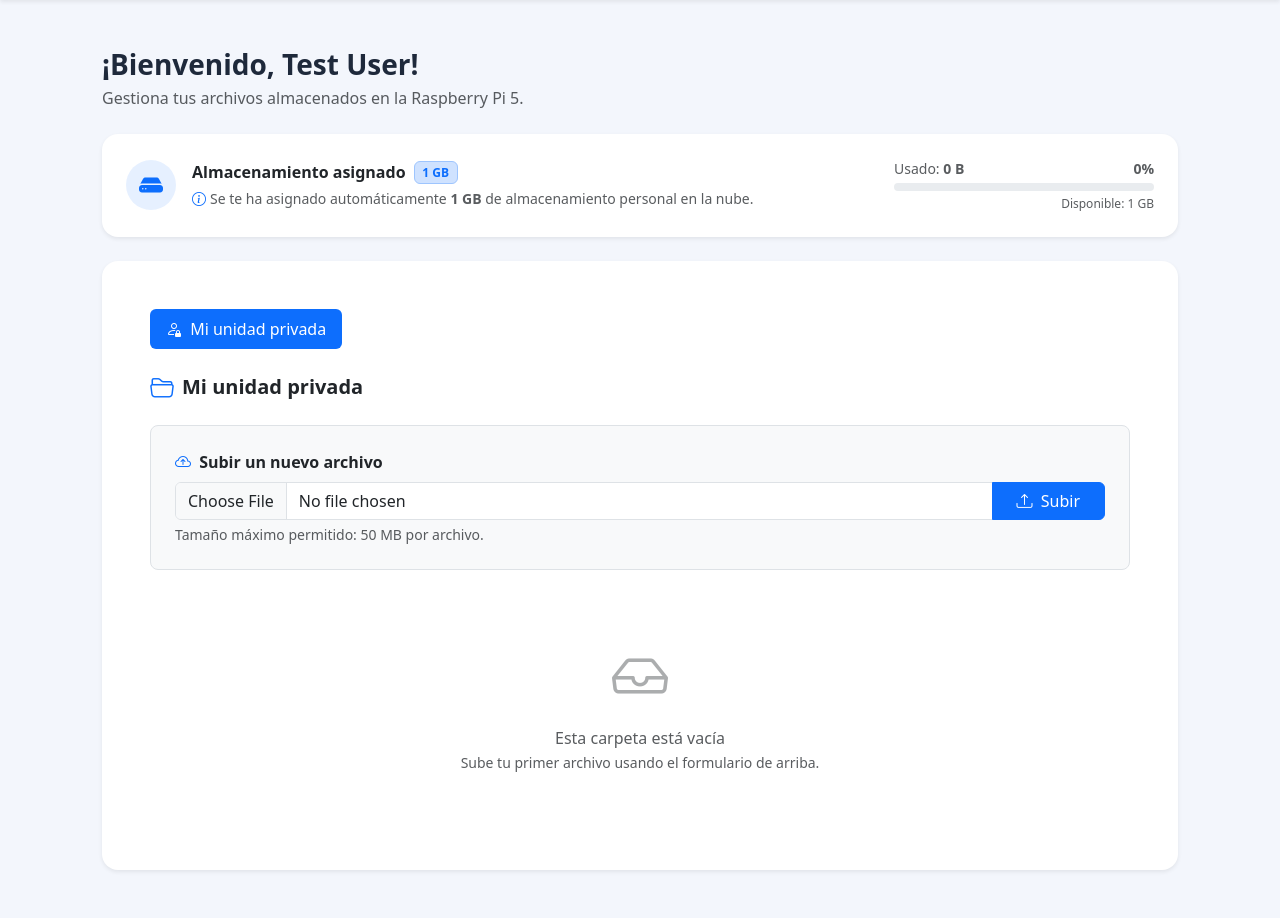
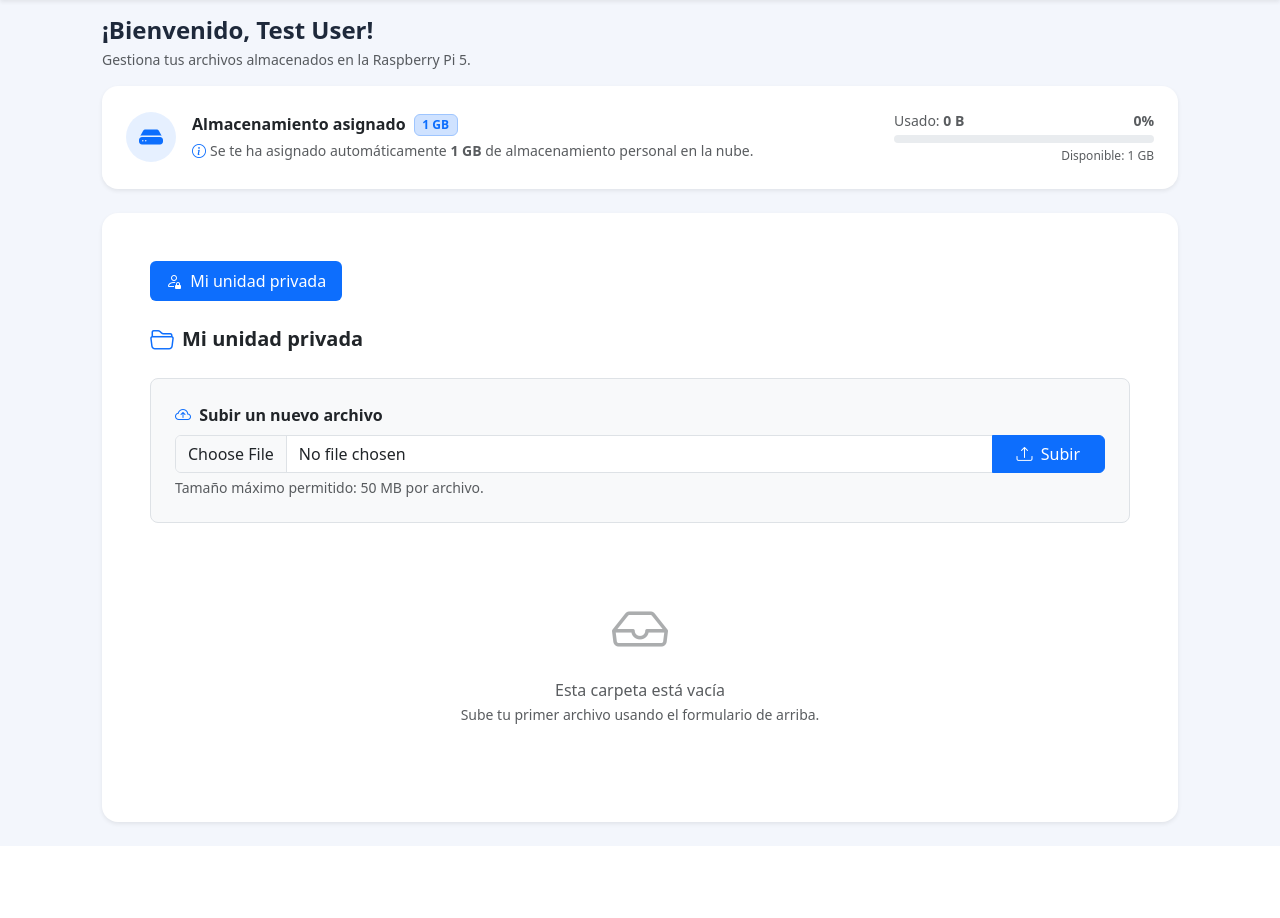
Before and after one commit to AngelicaPerez12/nube_nas, a Laravel app: page /panel in a window 1280 px wide. Shown: the part 78-996 px from the top of the page. After the commit the page ends 906 px from the top, so only its background shows below. Run offline with Laravel 12, Linux system fonts and the light colour scheme; a user stored in the database is signed in; data comes from the database, SQL or seed files in the repository.

Commit message:
feat: titulos del panel del encabezado mas pequenios y fix: hover del boton de Crear cuenta corregido

```diff
--- a/resources/views/inicio.blade.php
+++ b/resources/views/inicio.blade.php
@@ -59,7 +59,7 @@
                 <a href="{{ route('login') }}" class="btn btn-primary btn-lg px-4 fw-semibold">
                     <i class="bi bi-box-arrow-in-right me-2"></i>Iniciar sesión
                 </a>
-                <a href="{{ route('registro') }}" class="btn btn-outline-primary btn-lg px-4 fw-semibold bg-white">
+                <a href="{{ route('registro') }}" class="btn btn-outline-primary btn-lg px-4 fw-semibold">
                     <i class="bi bi-person-plus me-2"></i>Crear cuenta
                 </a>
             @endguest
--- a/resources/views/panel.blade.php
+++ b/resources/views/panel.blade.php
@@ -55,10 +55,10 @@
     </nav>
 
     <!-- Contenido principal -->
-    <main class="container my-5" style="max-width: 1100px;">
-        <div class="mb-4">
-            <h1 class="h3 fw-bold mb-1">¡Bienvenido, {{ auth()->user()->name }}!</h1>
-            <p class="text-muted mb-0">Gestiona tus archivos almacenados en la Raspberry Pi 5.</p>
+    <main class="container mt-3 mb-4" style="max-width: 1100px;">
+        <div class="mb-3">
+            <h1 class="h4 fw-bold mb-1">¡Bienvenido, {{ auth()->user()->name }}!</h1>
+            <p class="text-muted small mb-0">Gestiona tus archivos almacenados en la Raspberry Pi 5.</p>
         </div>
 
         <!-- Tarjeta de Almacenamiento Asignado -->
@@ -236,11 +236,13 @@
                                     <div class="card h-100 border file-card shadow-sm">
                                         <div class="card-body d-flex flex-column justify-content-between">
                                             <div>
-                                                <i class="bi {{ $archivo['icono']['icono'] ?? 'bi-file-earmark-fill' }} {{ $archivo['icono']['color'] ?? 'text-secondary' }} fs-1 mb-2 d-block"></i>
-                                                <h6 class="card-title fw-semibold file-title mb-1">{{ $archivo['nombre'] }}</h6>
-                                                @if(!empty($archivo['extension']))
-                                                    <span class="badge bg-light text-muted border text-uppercase" style="font-size: 0.65rem;">{{ $archivo['extension'] }}</span>
-                                                @endif
+                                                <div class="d-flex justify-content-between align-items-start mb-2">
+                                                    <i class="bi {{ $archivo['icono']['icono'] ?? 'bi-file-earmark-fill' }} {{ $archivo['icono']['color'] ?? 'text-secondary' }} fs-1"></i>
+                                                    @if(!empty($archivo['extension']))
+                                                        <span class="badge bg-light text-muted border text-uppercase" style="font-size: 0.65rem;">{{ $archivo['extension'] }}</span>
+                                                    @endif
+                                                </div>
+                                                <h6 class="card-title fw-semibold file-title mb-3">{{ $archivo['nombre'] }}</h6>
                                             </div>
 
                                             <div class="d-flex gap-2 pt-2 border-top">
```
